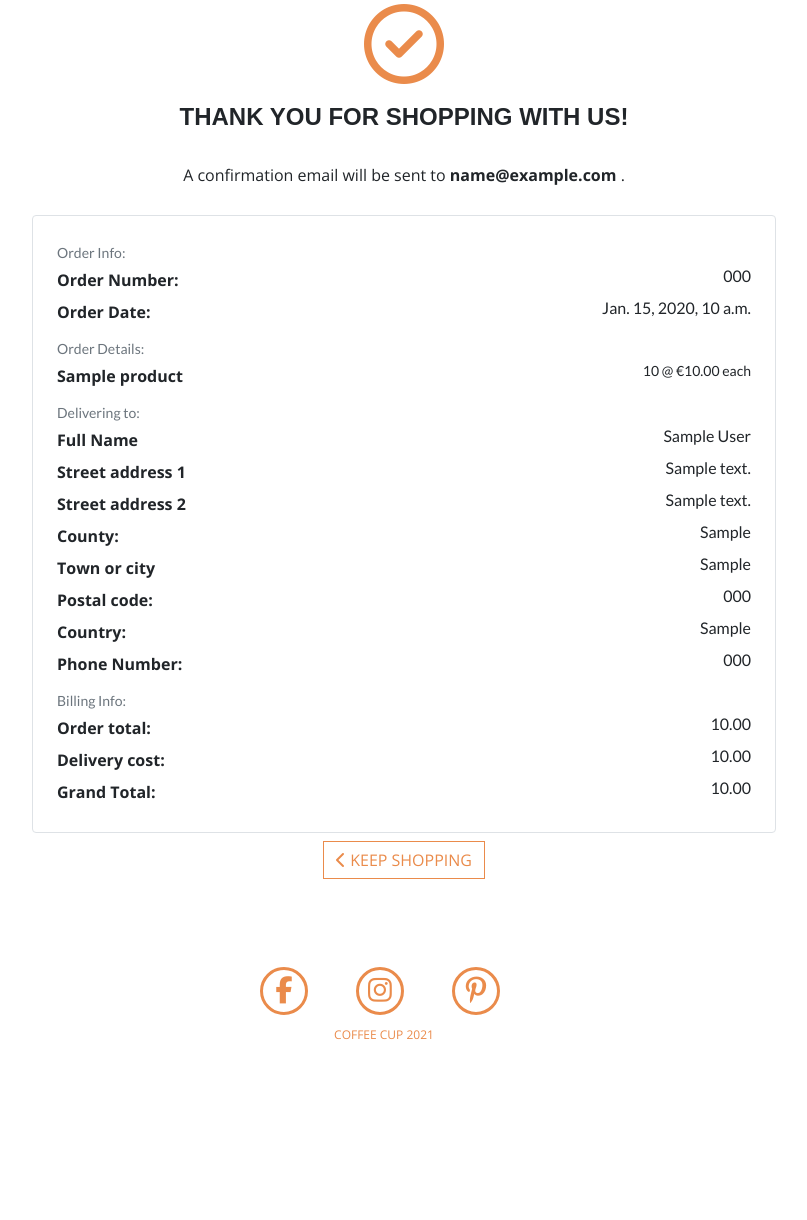
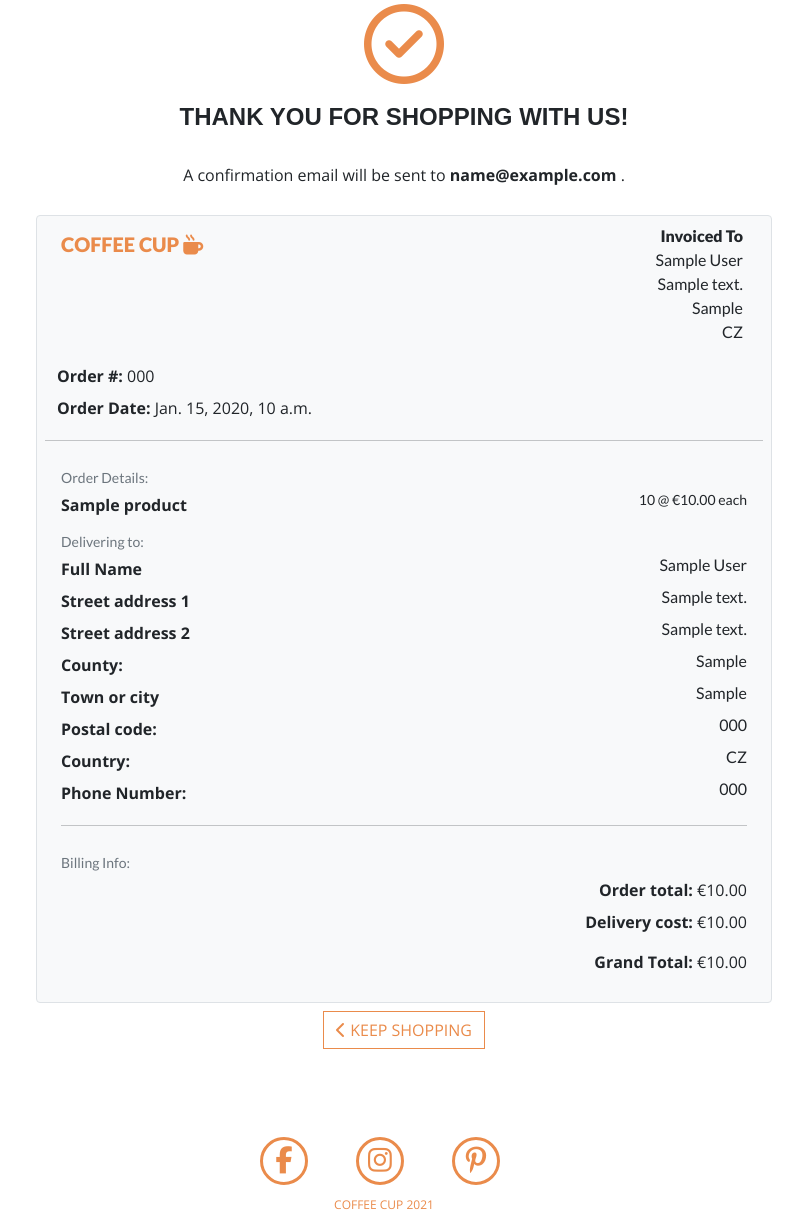
Before and after one commit to slavabdev/ms4-coffeeshop, a Django app: page /checkout/checkout_success/000 in a window 1280 px wide. Shown: the part 139-1359 px from the top of the page, without its empty margins (236-1043 px from the left). Before the commit the page ends 1179 px from the top, so only its background shows below. Run offline with Django 3.2, Linux system fonts and the light colour scheme; tables that the repository leaves empty hold one stand-in row (values such as "Sample post"); parts of the project's set-up code (start-up, migrations or seed data) failed here and were passed over; some libraries are stand-ins or nearby versions.

Commit message:
added styling to checkout_success

```diff
--- a/checkout/forms.py
+++ b/checkout/forms.py
@@ -19,7 +19,6 @@ class OrderForm(forms.ModelForm):
             'full_name': 'Full Name',
             'email': 'Email Address',
             'phone_number': 'Phone Number',
-            'country' : 'Country',
             'postcode': 'Postal Code',
             'town_or_city': 'Town or City',
             'street_address1': 'Street Address 1',
--- a/checkout/models.py
+++ b/checkout/models.py
@@ -3,6 +3,8 @@ import uuid
 from django.db import models
 from django.db.models import Sum
 from django.conf import settings
+
+from django_countries.fields import CountryField
 
 from products.models import Product
 
@@ -15,7 +17,7 @@ class Order(models.Model):
     full_name = models.CharField(max_length=50, null=False, blank=False)
     email = models.EmailField(max_length=254, null=False, blank=False)
     phone_number = models.CharField(max_length=20, null=False, blank=False)
-    country = models.CharField(max_length=80, null=False, blank=False)
+    country = CountryField(blank_label='Country *', null=False, blank=False)
     postcode = models.CharField(max_length=20, null=True, blank=True)
     town_or_city = models.CharField(max_length=40, null=False, blank=False)
     street_address1 = models.CharField(max_length=80, null=False, blank=False)
@@ -63,7 +65,7 @@ class Order(models.Model):
 class OrderLineItem(models.Model):
     order = models.ForeignKey(Order, null=False, blank=False, on_delete=models.CASCADE, related_name='lineitems')
     product = models.ForeignKey(Product, null=False, blank=False, on_delete=models.CASCADE)
-    product_size = models.CharField(max_length=2, null=True, blank=True)
+    product_size = models.CharField(max_length=6, null=True, blank=True)
     quantity = models.IntegerField(null=False, blank=False, default=0)
     lineitem_total = models.DecimalField(max_digits=6, decimal_places=2, null=False, blank=False, editable=False)
 
--- a/checkout/static/checkout/css/checkout.css
+++ b/checkout/static/checkout/css/checkout.css
@@ -25,14 +25,28 @@
     right: .5rem;
 }
 
+select,
+select option {
+  color: #000;
+}
+
+select:invalid,
+select option[value=""] {
+  color: #aab7c4 !important
+}
+
+.form-select:focus {
+  border-color:#000 ;
+}
+
 /* Stripe */
 
 .StripeElement,
 .stripe-style-input {
   box-sizing: border-box;
   height: 40px;
-  padding: 10px 12px;
-  border: 1px solid transparent;
+  padding: 8px 12px;
+  border: 1px solid #000;
   border-radius: 4px;
   background-color: white;
   box-shadow: 0 1px 3px 0 #e6ebf1;
--- a/checkout/templates/checkout/checkout.html
+++ b/checkout/templates/checkout/checkout.html
@@ -85,10 +85,10 @@
                         <legend class="fieldset-label small main-text px-2 w-auto">Details</legend>
                         {{ order_form.full_name | as_crispy_field }}
                         {{ order_form.email | as_crispy_field }}
+                        {{ order_form.phone_number | as_crispy_field }}
                     </fieldset>
                     <fieldset class="rounded px-3 mb-5">
                         <legend class="fieldset-label small main-text px-2 w-auto">Delivery</legend>
-                        {{ order_form.phone_number | as_crispy_field }}
                         {{ order_form.street_address1 | as_crispy_field }}
                         {{ order_form.street_address2 | as_crispy_field }}
                         {{ order_form.town_or_city | as_crispy_field }}
--- a/checkout/templates/checkout/checkout_success.html
+++ b/checkout/templates/checkout/checkout_success.html
@@ -23,32 +23,48 @@
                     A confirmation email will be sent to <strong> {{ order.email }} </strong>.</h6>
             </div>
         </div>
+
+        <div class="row">
             <div class="col-12 col-lg-8 offset-lg-2">
-                <div class="card p-2 border">
-                    <div class="card-body">
-                    <div class="row">
-                        <div class="col">
-                            <small class="text-muted">Order Info:</small>
+                <div class="card bg-light p-2 border">
+                    <div class="row px-2">
+                        <!-- Start .row -->
+                        <div class="col-6">
+                            <!-- col-lg-6 start here -->
+                            <h5 class="main-logo-text m-2 d-inline-block">
+                                <strong>Coffee Cup</strong>
+                                <i class="fas fa-mug-hot"></i>
+                            </h5>
+                        </div>
+                        <!-- col-lg-6 end here -->
+                        <div class="col-6 px-4">
+                            <!-- col-lg-6 start here -->
+                            <div class="invoice-from">
+                                <ul class="list-unstyled text-end">
+                                    <li><strong>Invoiced To</strong></li>
+                                    <li>{{order.full_name}}</li>
+                                    <li>{{order.street_address1}}</li>
+                                    <li> {% if order.street_addess2 %}{{order.street_address2}}{%endif%}</li>
+                                    <li>{{order.town_or_city}}</li>
+                                    <li>{{order.country}}</li>
+                                </ul>
+                            </div>
                         </div>
                     </div>
-
                     <div class="row">
-                        <div class="col-12 col-md-4">
-                            <p class="mb-0 text-dark text-done fw-bold">Order Number:</p>
-                        </div>
-                        <div class="col-12 col-md-8 text-md-end">
-                            <p class="mb-0">{{ order.order_number }}</p>
+                        <div class="col-12 px-4">
+                    <div class="invoice-details mt-25">
+                        <div class="well">
+                            <ul class="list-unstyled mb-0">
+                                <li class="mb-0 text-dark text-done fw-bold">Order #: <span class="fw-normal">{{order.order_number}}</span> </li>
+                                <li class="mb-0 text-dark text-done fw-bold">Order Date: <span class="fw-normal">{{order.date}}</span> </li>
+                            </ul>
                         </div>
                     </div>
-
-                    <div class="row">
-                        <div class="col-12 col-md-4">
-                            <p class="mb-0 text-dark text-done fw-bold">Order Date:</p>
-                        </div>
-                        <div class="col-12 col-md-8 text-md-end">
-                            <p class="mb-0">{{ order.date }}</p>
-                        </div>
-                    </div>
+                </div>
+                </div>
+                    <hr>
+                    <div class="card-body pt-0">
 
                     <div class="row">
                         <div class="col mt-2">
@@ -60,7 +76,7 @@
                     <div class="row">
                         <div class="col-12 col-md-4">
                             <p class="mb-0 text-dark text-done fw-bold">
-                                {{item.product.name}} {% if item.product.has_sizes %} <small> {{item.product.size|upper }}</small>
+                                {{item.product.name}} {% if item.product.has_sizes %} <small> {{item.product.product_size}}</small>
                                 {% endif %}
                             </p>
                         </div>
@@ -148,7 +164,7 @@
                             <p class="mb-0"> {{ order.phone_number }}</p>
                         </div>
                     </div>
-
+                    <hr>
                     <div class="row">
                         <div class="col mt-2">
                             <small class="text-muted">Billing Info:</small>
@@ -156,34 +172,26 @@
                     </div>
 
                     <div class="row">
-                        <div class="col-12 col-md-4">
-                            <p class="mb-0 text-dark text-done fw-bold">Order total:</p>
-                        </div>
-                        <div class="col-12 col-md-8 text-md-end">
-                            <p class="mb-0">{{ order.order_total }}</p>
+                        <div class="col-12 text-end">
+                            <p class="mb-0 text-dark text-done fw-bold">Order total: <span class="fw-normal">€{{ order.order_total }}</span> </p>
                         </div>
                     </div>
 
                     <div class="row">
-                        <div class="col-12 col-md-4">
-                            <p class="mb-0 text-dark text-done fw-bold">Delivery cost:</p>
-                        </div>
-                        <div class="col-12 col-md-8 text-md-end">
-                            <p class="mb-0">{{ order.delivery_cost}}</p>
+                        <div class="col-12 text-end">
+                            <p class="mb-0 text-dark text-done fw-bold">Delivery cost: <span class="fw-normal">€{{ order.delivery_cost }}</span></p>
                         </div>
                     </div>
 
-                    <div class="row">
-                        <div class="col-12 col-md-4">
-                            <p class="mb-0 text-dark text-done fw-bold">Grand Total:</p>
-                        </div>
-                        <div class="col-12 col-md-8 text-md-end">
-                            <p class="mb-0">{{ order.grand_total }}</p>
+                    <div class="row mt-2">
+                        <div class="col-12 text-end">
+                            <p class="mb-0 text-dark text-done fw-bold">Grand Total: <span class="fw-normal">€{{ order.grand_total }}</span> </p>
                         </div>
                     </div>
                 </div>
             </div>
             </div>
+        </div>
         <div class="row">
 
         <div class="col-lg-12 mb-5 text-center ">
--- a/products/templates/products/product_detail.html
+++ b/products/templates/products/product_detail.html
@@ -78,7 +78,7 @@
                                         <strong>Size:</strong>
                                     </p>
 
-                                    <select class="form-control rounded-0 w-50" name="product_size" id="id_product_size">
+                                    <select class="form-control form-select rounded-0 w-50" name="product_size" id="id_product_size">
                                         {% if product.category.name == 'coffee' %}
                                             <option value="250g">250 g</option>
                                             <option value="500g">500 g</option>
--- a/products/views.py
+++ b/products/views.py
@@ -40,7 +40,6 @@ def all_products(request):
             if not query:
                 messages.error(request, "Please enter a valid search criteria")
                 return redirect(reverse('all_products'))
-
             queries = Q(name__icontains=query) | Q(description__icontains=query)
             products = products.filter(queries)
 
--- a/requirements.txt
+++ b/requirements.txt
@@ -3,6 +3,7 @@ crispy-bootstrap5==0.4
 Django==3.2.4
 django-allauth==0.44.0
 django-autoslug==1.9.8
+django-countries==7.2.1
 django-crispy-forms==1.12.0
 oauthlib==3.1.1
 Pillow==8.2.0
```
Also changed, not shown: checkout/migrations/0003_alter_order_country.py (added), media/coffee cup_logo.png (added).
